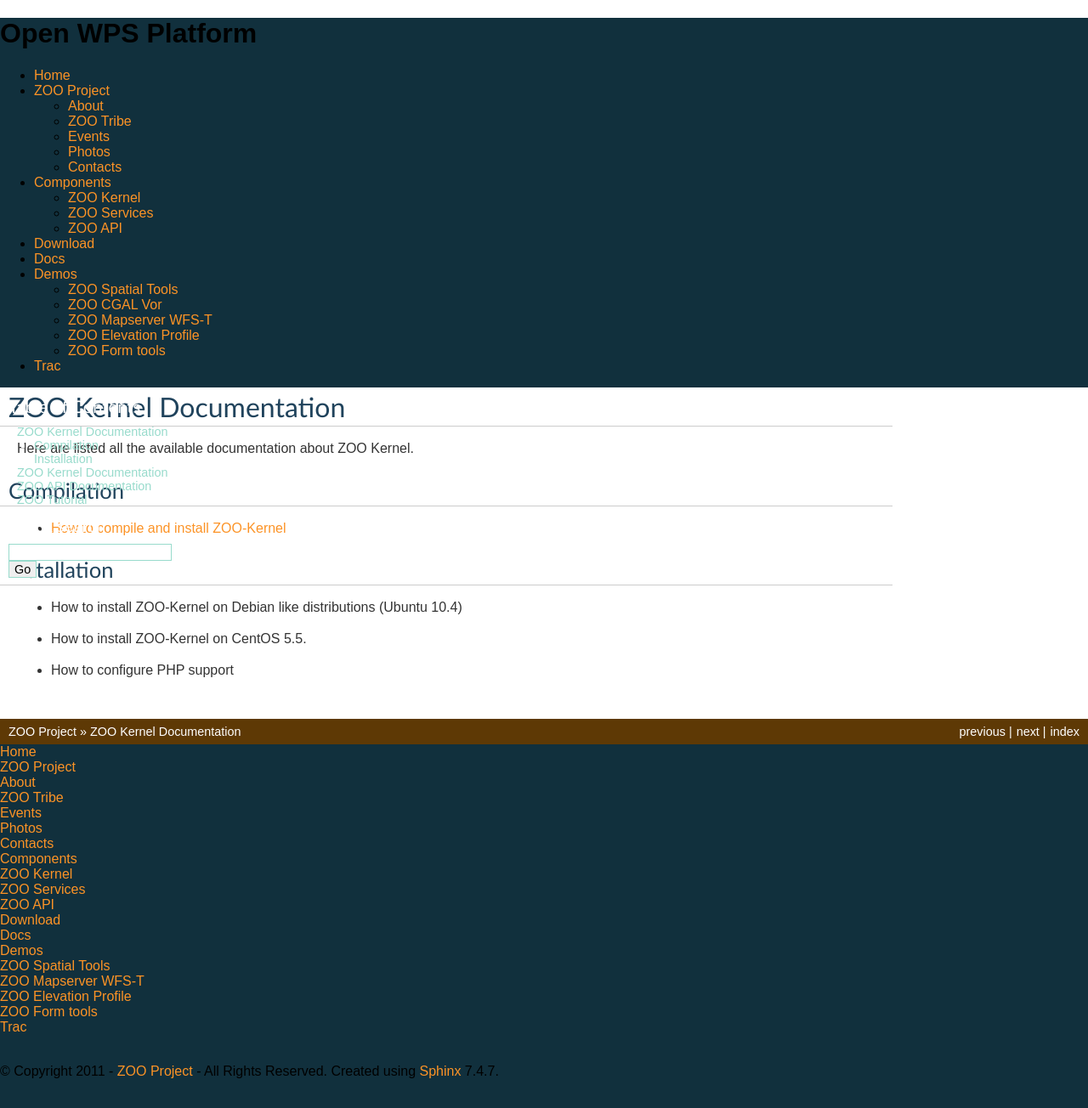
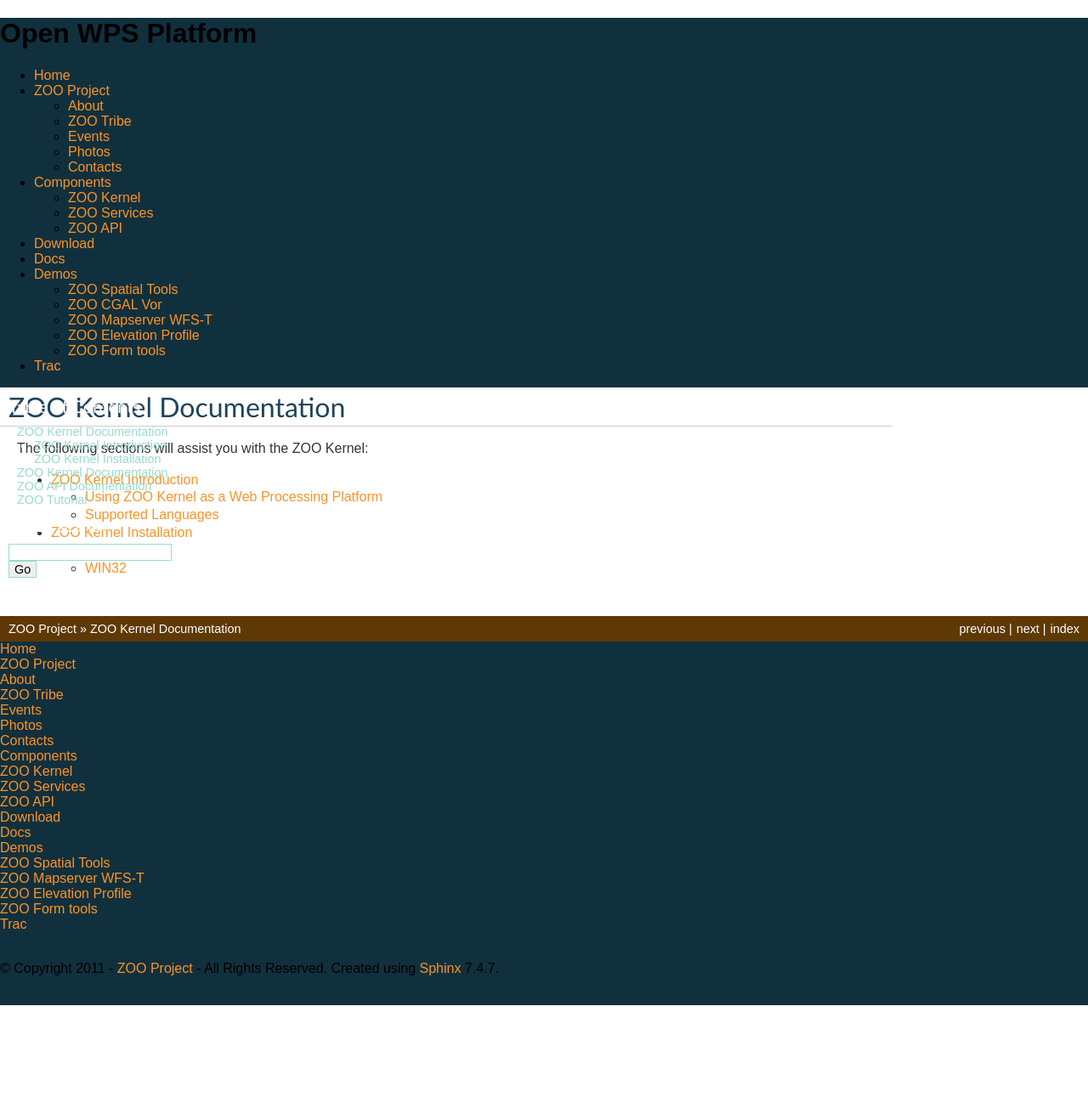
Before and after one commit to hydroleader/zoo-project, a Sphinx documentation site: the page built from docs/kernel/index.txt, in a window 1280 px wide. Shown: the whole page at 85% size. Built offline with Sphinx 7.4.7, drawn with Linux system fonts in a browser that asks for light colours; after the commit the page ends 1183 px from its top, so only the background shows below that.

Commit message:
add some pages

```diff
--- a/docs/kernel/index.txt
+++ b/docs/kernel/index.txt
@@ -3,16 +3,10 @@
 ZOO Kernel Documentation
 ========================
 
-Here are listed all the available documentation about ZOO Kernel.
+The following sections will assist you with the ZOO Kernel:
 
-Compilation
------------
+.. toctree::
+   :maxdepth: 2
 
-- :ref:`How to compile and install ZOO-Kernel <kernel-installation>`
-
-Installation
-------------
-
-- How to install ZOO-Kernel on Debian like distributions (Ubuntu 10.4)
-- How to install ZOO-Kernel on CentOS 5.5.
-- How to configure PHP support
+   introduction
+   installation
```
Also changed, not shown: docs/kernel/introduction.txt (added, +34 -0 lines).
